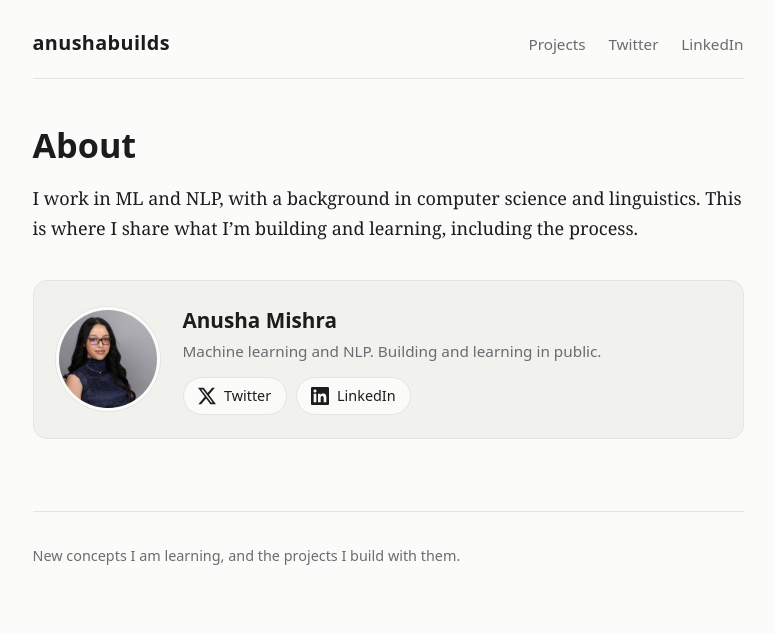
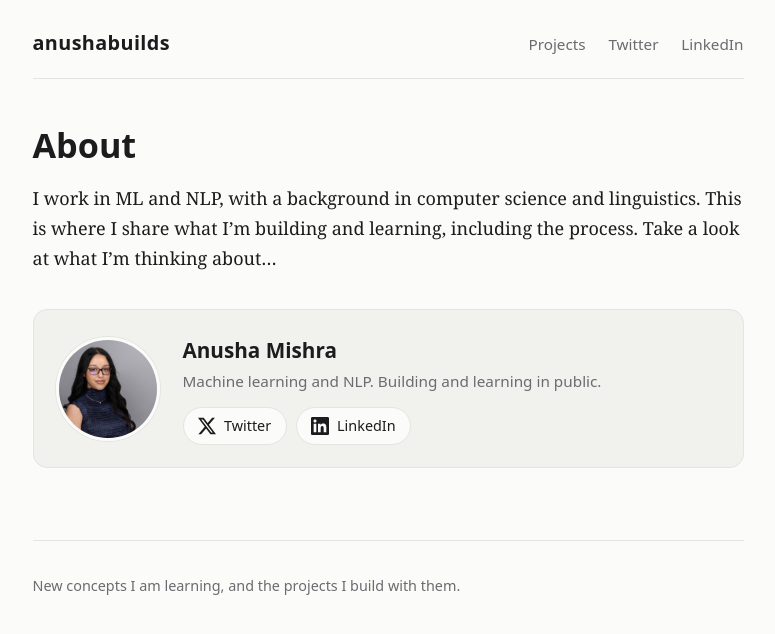
Before and after one commit to AnushaMishra/AnushaMishra.github.io, a Jekyll site: the page built from index.md, in a window 1280 px wide. Shown: the top 634 px of the page, without its empty margins (252-1027 px from the left). Built offline with Jekyll 4.4.1, drawn with Linux system fonts in a browser that asks for light colours.

Commit message:
Enhance About section with additional invitation
Expanded the description in the About section to invite readers to explore thoughts.

```diff
--- a/index.md
+++ b/index.md
@@ -5,6 +5,6 @@ title: Home
 
 # About
 
-I work in ML and NLP, with a background in computer science and linguistics. This is where I share what I'm building and learning, including the process.
+I work in ML and NLP, with a background in computer science and linguistics. This is where I share what I'm building and learning, including the process. Take a look at what I'm thinking about...
 
 {% include profile-card.html %}
```
